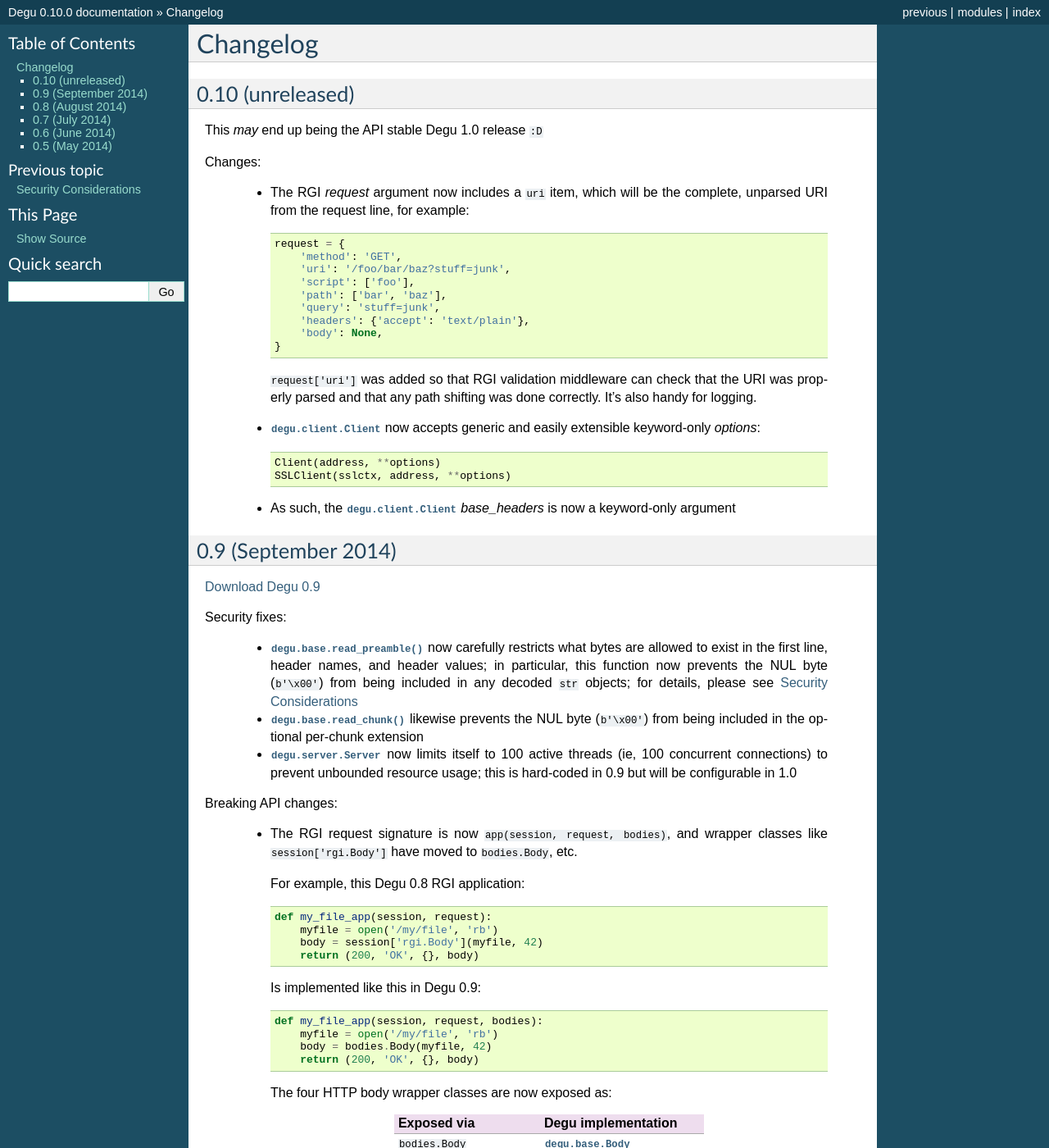
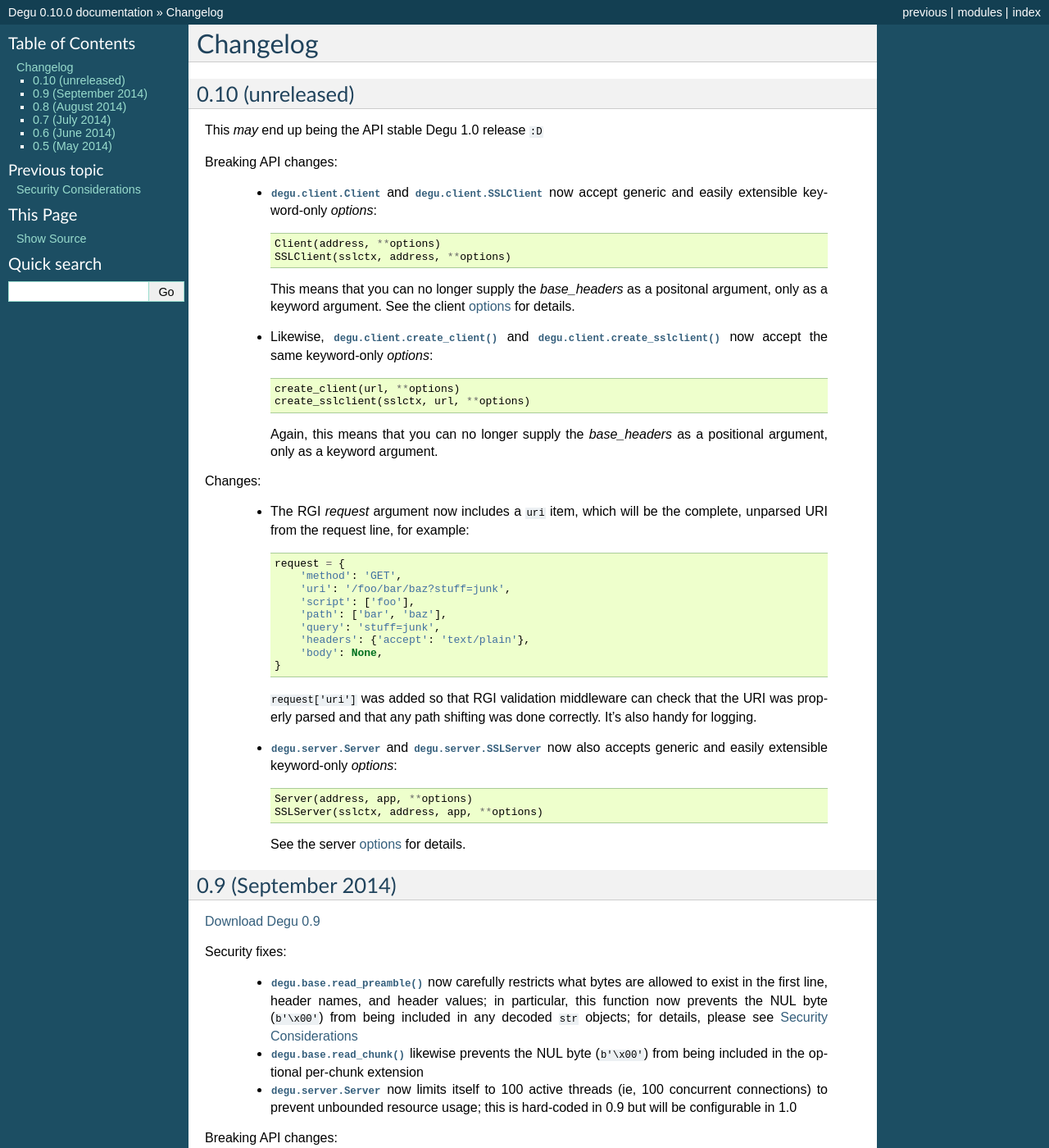
Before and after one commit to json420/degu, a Sphinx documentation site: the page built from doc/changelog.rst, in a window 1280 px wide and 1400 px high. Shown: the whole window at 82% size. Built offline with Sphinx 7.4.7, drawn with Linux system fonts in a browser that asks for light colours.

Commit message:
bit of doc work

```diff
--- a/doc/changelog.rst
+++ b/doc/changelog.rst
@@ -6,6 +6,30 @@ Changelog
 -----------------
 
 This *may* end up being the API stable Degu 1.0 release ``:D``
+
+
+Breaking API changes:
+
+    *   :class:`degu.client.Client` and :class:`degu.client.SSLClient` now
+        accept generic and easily extensible keyword-only *options*::
+
+            Client(address, **options)
+            SSLClient(sslctx, address, **options)
+
+        This means that you can no longer supply the *base_headers* as a
+        positonal argument, only as a keyword argument.  See the client
+        :ref:`client-options` for details.
+
+    *   Likewise, :func:`degu.client.create_client()` and
+        :func:`degu.client.create_sslclient()` now accept the same keyword-only
+        *options*::
+
+            create_client(url, **options)
+            create_sslclient(sslctx, url, **options)
+
+        Again, this means that you can no longer supply the *base_headers* as a
+        positional argument, only as a keyword argument.
+
 
 Changes:
 
@@ -26,14 +50,13 @@ Changes:
         that the URI was properly parsed and that any path shifting was done
         correctly.  It's also handy for logging.
 
-    *   :class:`degu.client.Client` now accepts generic and easily extensible
-        keyword-only *options*::
+    *   :class:`degu.server.Server` and :class:`degu.server.SSLServer` now also
+        accepts generic and easily extensible keyword-only *options*::
 
-            Client(address, **options)
-            SSLClient(sslctx, address, **options)
+            Server(address, app, **options)
+            SSLServer(sslctx, address, app, **options)
 
-    *   As such, the :class:`degu.client.Client` *base_headers* is now a
-        keyword-only argument
+        See the server :ref:`server-options` for details.
 
 
 
```
Also changed, not shown: doc/degu.server.rst (+9 -7 lines), Degu-API.svg.
